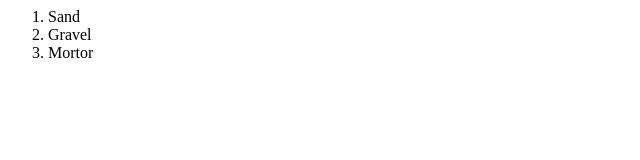
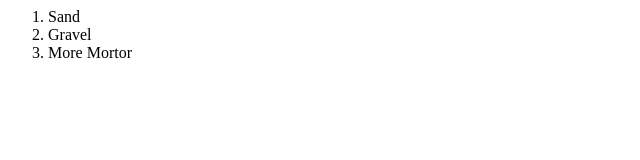
Before and after one commit to schenckg/Test, a plain HTML site: page index.html in a window 1280 px wide. Shown: the full height of the page, 0-640 px from the left. Drawn offline with Linux system fonts and the light colour scheme.

Commit message:
more commits

```diff
--- a/index.html
+++ b/index.html
@@ -3,7 +3,7 @@
         <ol>
             <li>Sand</li>
             <li>Gravel</li>
-            <li>Mortor</li>
+            <li>More Mortor</li>
         </ol>
     </body>
 </html>
```
